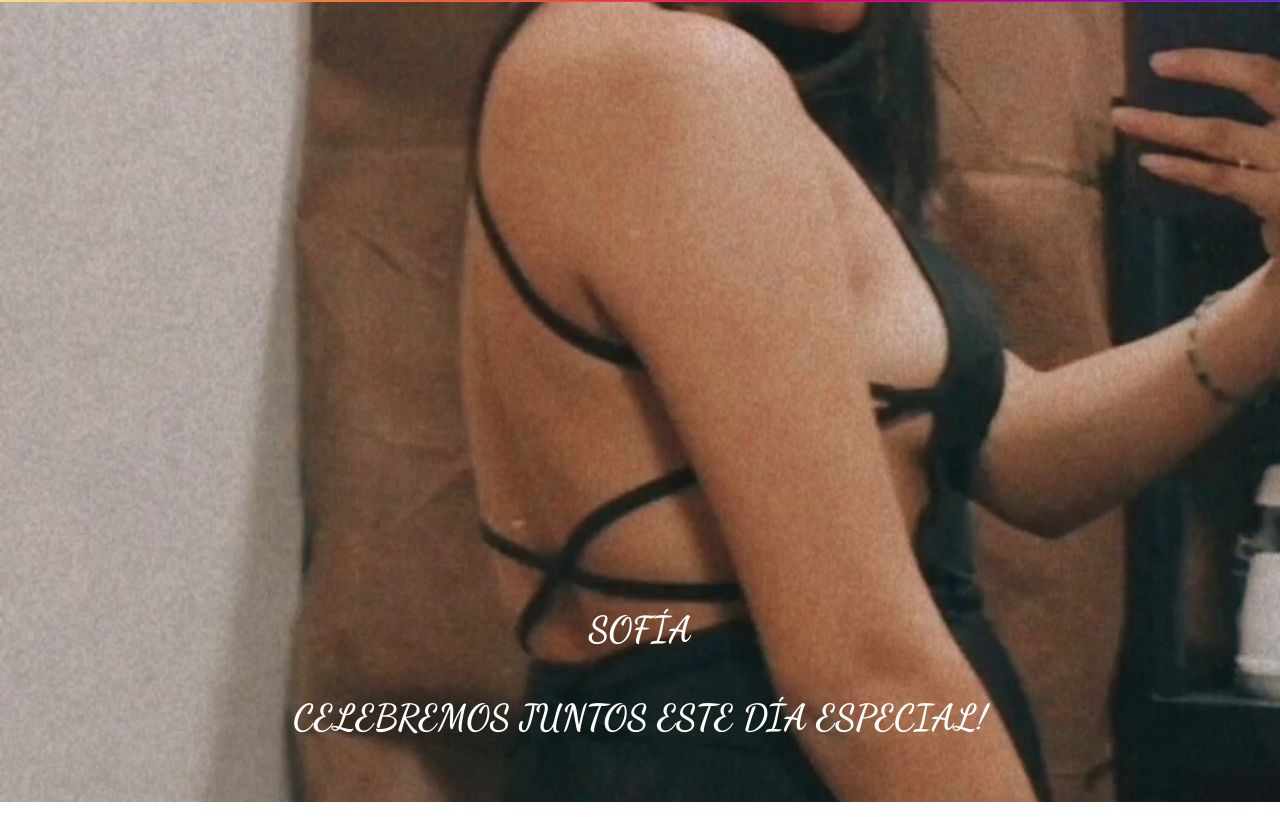
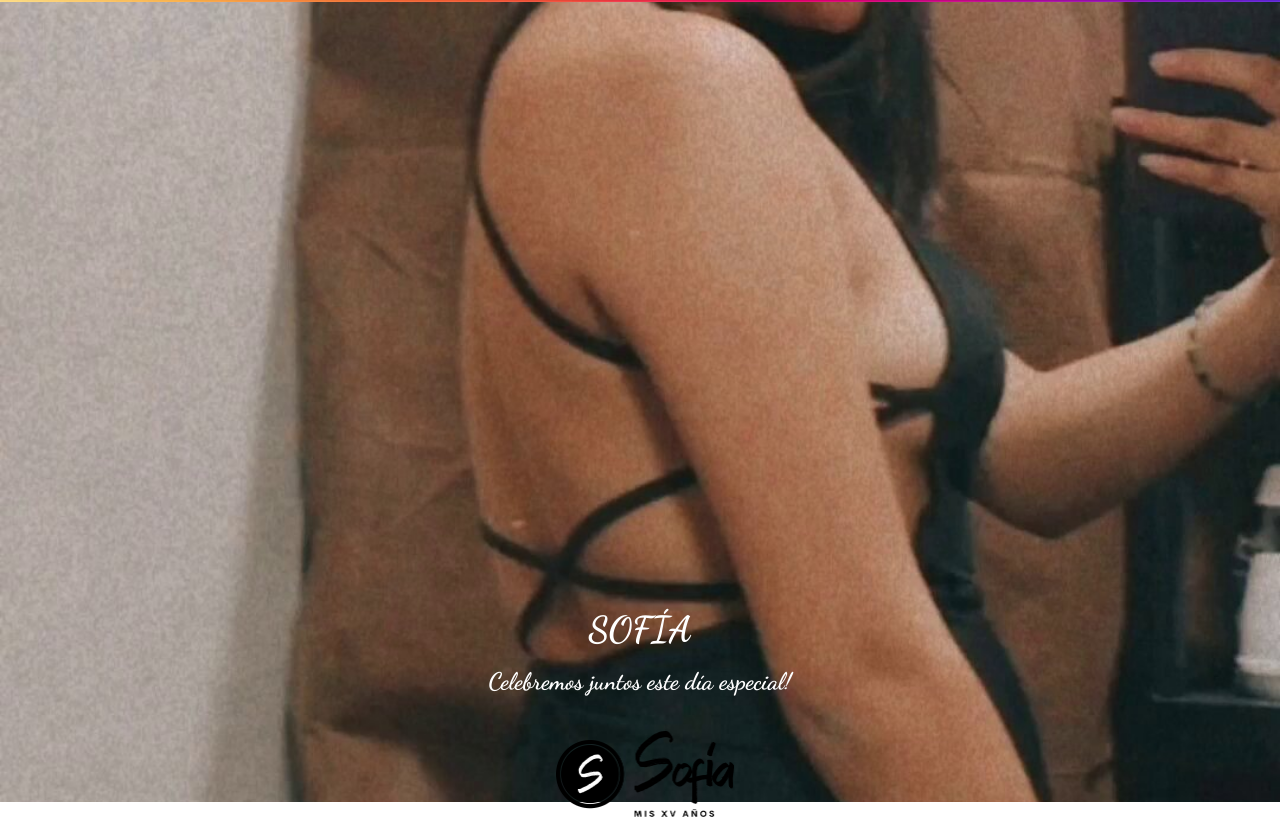
Before and after one commit to hdev07/Invite-XV, a Nuxt app: page / in a window 1280 px wide. Shown: the part 6010-6827 px from the top of the page. Built offline with nearby package versions, Linux system fonts and the light colour scheme.

Commit message:
Finish!?

```diff
--- a/components/Final.vue
+++ b/components/Final.vue
@@ -1,13 +1,16 @@
 <template>
   <div class="h-screen w-screen bg-img-final flex justify-center">
-    <div class="z-10 mt-96">
-      <div class="mt-56">
-        <p class="cursive text-4xl text-center text-white m-4 mb-12 font-bold uppercase">
+    <div class="z-10 mt-80">
+      <div class="mt-72">
+        <p class="cursive text-4xl text-center text-white m-4 mb-4 font-bold uppercase">
           Sofía
         </p>
-        <p class="cursive text-4xl text-center text-white m-4 mb-12 font-bold uppercase">
+        <p class="cursive text-2xl text-center text-white m-2 font-bold">
           Celebremos juntos este día especial!
         </p>
+        <div class="backdrop-blur-lg bg-white/30">
+          <img src="../assets/img/Logo.png" alt="Logo_Sofia" class="mx-auto mt-8 w-1/2" />
+        </div>
       </div>
     </div>
   </div>
```
Also changed, not shown: assets/img/Logo.png (added).
